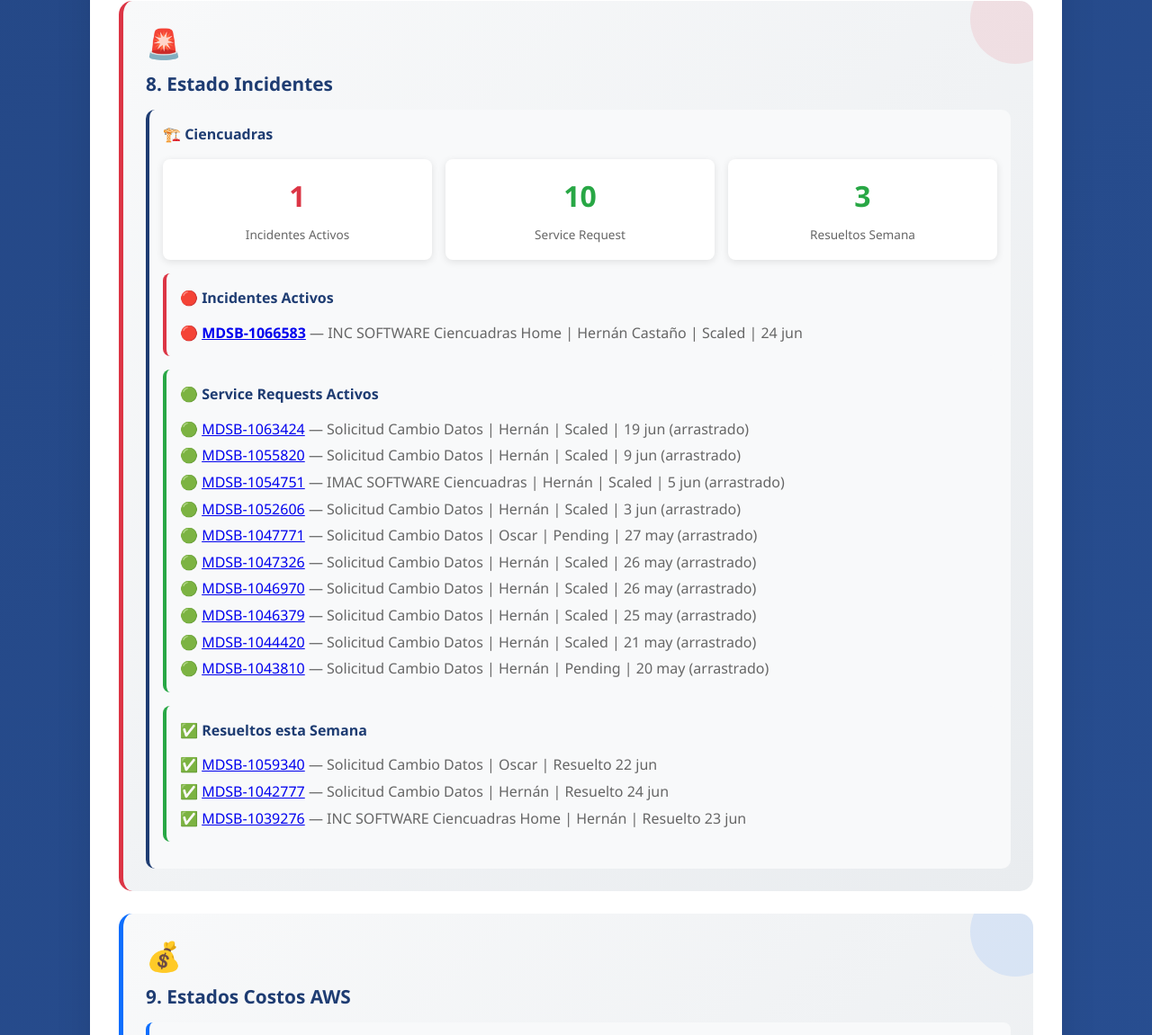
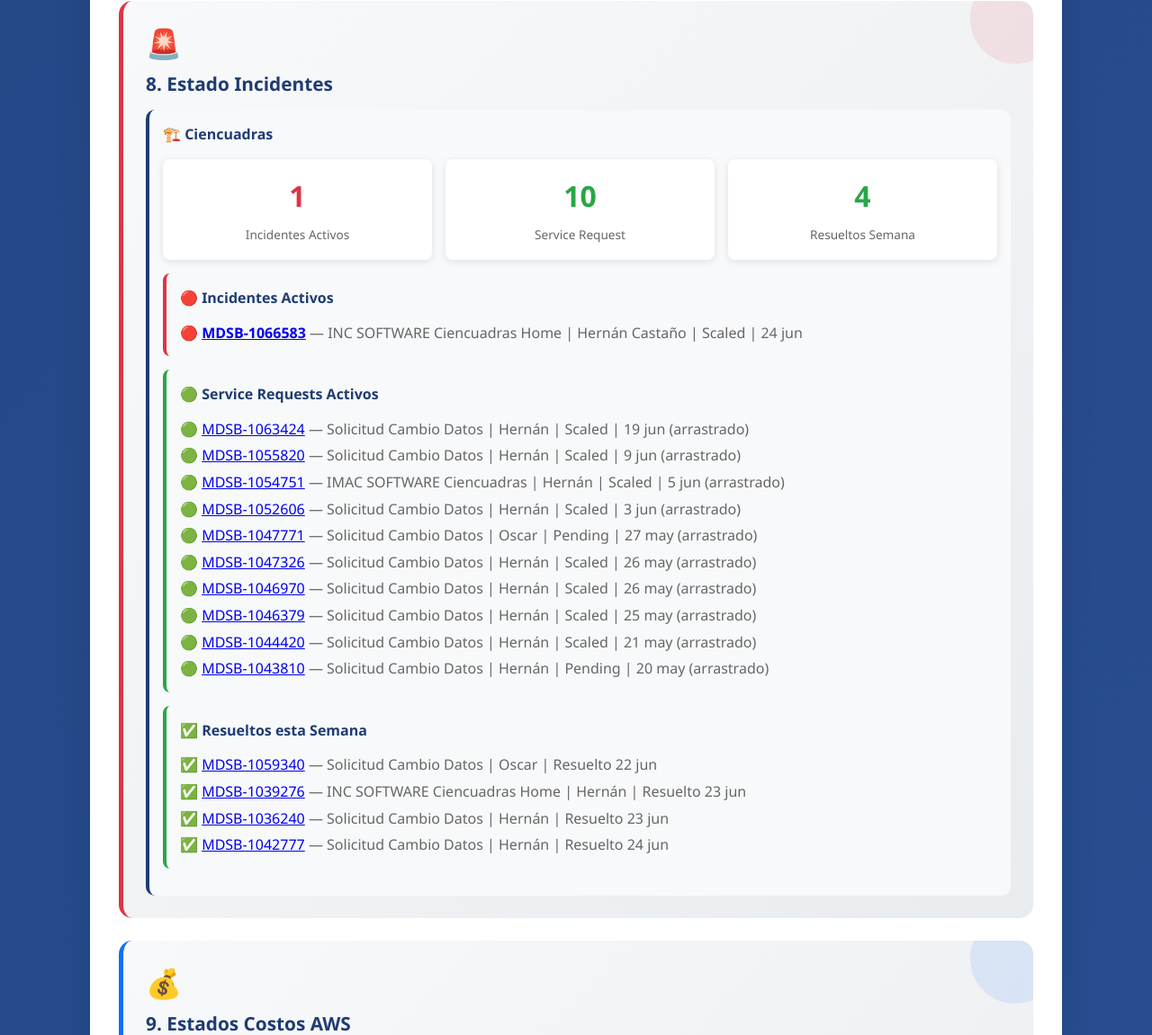
Before and after one commit to hernancastano/reportes, a plain HTML site: page docs/weekly-report-agent-22-26-junio-2026.html in a window 1280 px wide. Shown: the part 6131-7282 px from the top of the page at 90% size. Drawn offline with Linux system fonts and the light colour scheme.

Commit message:
fix: agregar MDSB-1036240 a resueltos semana + contador 4

```diff
--- a/docs/weekly-report-agent-22-26-junio-2026.html
+++ b/docs/weekly-report-agent-22-26-junio-2026.html
@@ -562,7 +562,7 @@ body {
           <div class="metric-grid">
             <div class="metric-item"><span class="value" style="color: #dc3545;">1</span><span class="label">Incidentes Activos</span></div>
             <div class="metric-item"><span class="value" style="color: #28a745;">10</span><span class="label">Service Request</span></div>
-            <div class="metric-item"><span class="value" style="color: #28a745;">3</span><span class="label">Resueltos Semana</span></div>
+            <div class="metric-item"><span class="value" style="color: #28a745;">4</span><span class="label">Resueltos Semana</span></div>
           </div>
           <div class="sub-section red" style="margin-top: 15px;">
             <h4>🔴 Incidentes Activos</h4>
@@ -589,8 +589,9 @@ body {
             <h4>✅ Resueltos esta Semana</h4>
             <ul>
               <li>✅ <a href="https://jirasegurosbolivar.atlassian.net/browse/MDSB-1059340">MDSB-1059340</a> — Solicitud Cambio Datos | Oscar | Resuelto 22 jun</li>
+              <li>✅ <a href="https://jirasegurosbolivar.atlassian.net/browse/MDSB-1039276">MDSB-1039276</a> — INC SOFTWARE Ciencuadras Home | Hernán | Resuelto 23 jun</li>
+              <li>✅ <a href="https://jirasegurosbolivar.atlassian.net/browse/MDSB-1036240">MDSB-1036240</a> — Solicitud Cambio Datos | Hernán | Resuelto 23 jun</li>
               <li>✅ <a href="https://jirasegurosbolivar.atlassian.net/browse/MDSB-1042777">MDSB-1042777</a> — Solicitud Cambio Datos | Hernán | Resuelto 24 jun</li>
-              <li>✅ <a href="https://jirasegurosbolivar.atlassian.net/browse/MDSB-1039276">MDSB-1039276</a> — INC SOFTWARE Ciencuadras Home | Hernán | Resuelto 23 jun</li>
             </ul>
           </div>
         </div>
```
